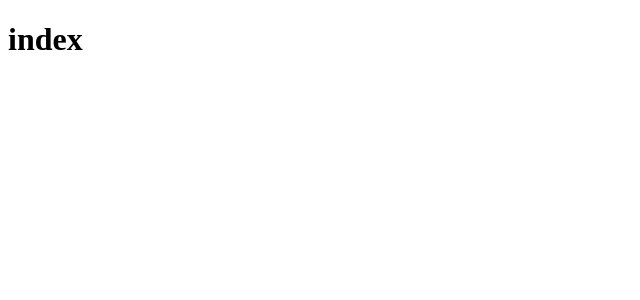
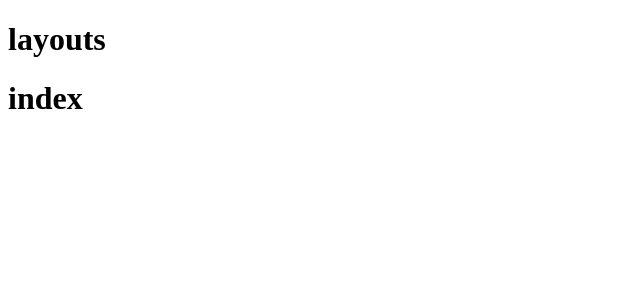
Before and after one commit to wikiengine/the-tree, a Nuxt app: page / in a window 1280 px wide. Shown: the top 300 px of the page, without its empty margins (0-640 px from the left). Built offline with nearby package versions, Linux system fonts and the light colour scheme.

Commit message:
Create default.vue

```diff
--- /dev/null
+++ b/layouts/default.vue
@@ -0,0 +1,6 @@
+<template>
+	<div>
+		<h1>layouts</h1>
+		<slot />
+	</div>
+</template>
```
